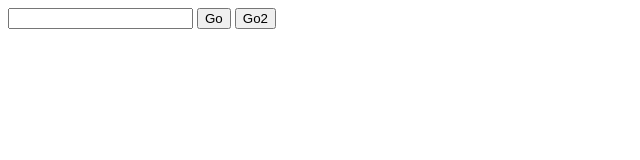
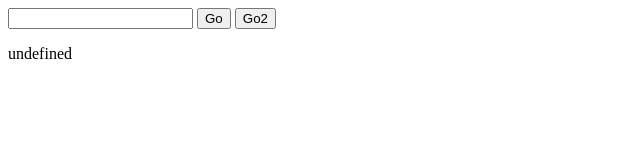
Before and after one commit to CasperHogstrom/U220919X1, a plain HTML site: page public/index.html in a window 1280 px wide. Both pictures are taken after a click on the button "Go2". Shown: the full height of the page, 0-640 px from the left. Drawn offline with Linux system fonts and the light colour scheme.

Commit message:
The second sequence now prints in the UI, in a p element

```diff
--- a/public/app.js
+++ b/public/app.js
@@ -20,5 +20,7 @@ function secondBtn() {
     //Eftersom arrayen börjar på 0
     numberBoxValue -= 1;
 
-    console.log(primeNrArray[numberBoxValue]);
+    const outputSequence = document.getElementById('outputSeq')
+
+    outputSequence.innerHTML = (primeNrArray[numberBoxValue]);
 }
--- a/public/index.html
+++ b/public/index.html
@@ -14,7 +14,9 @@
         <input type="number" id="numberbox">
         <button id="btngo1" onclick="firstBtn()">Go</button>
         <button id="btngo2" onclick="secondBtn()">Go2</button>
-
+        <br>
+        <p id="outputSeq"></p>
+        <p id="outputPos"></p>
     </div>
 
 </body>
```
